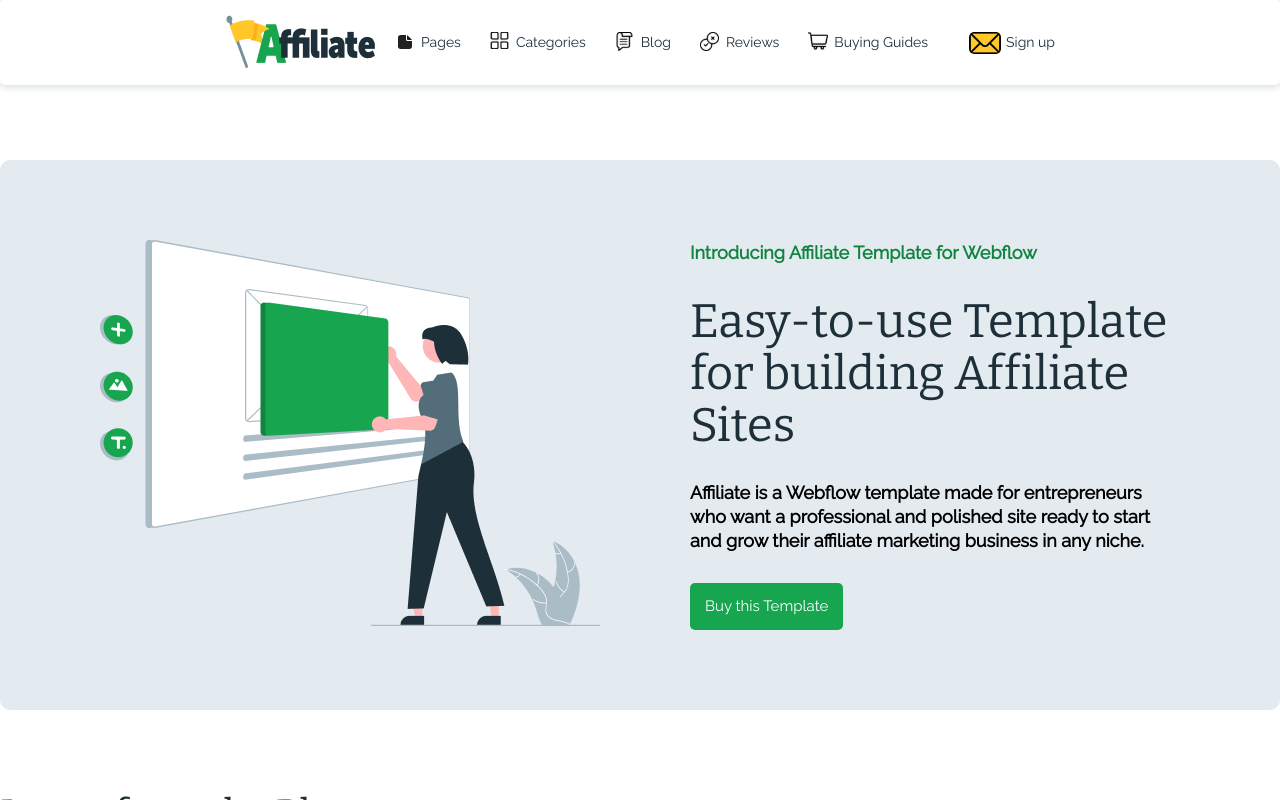
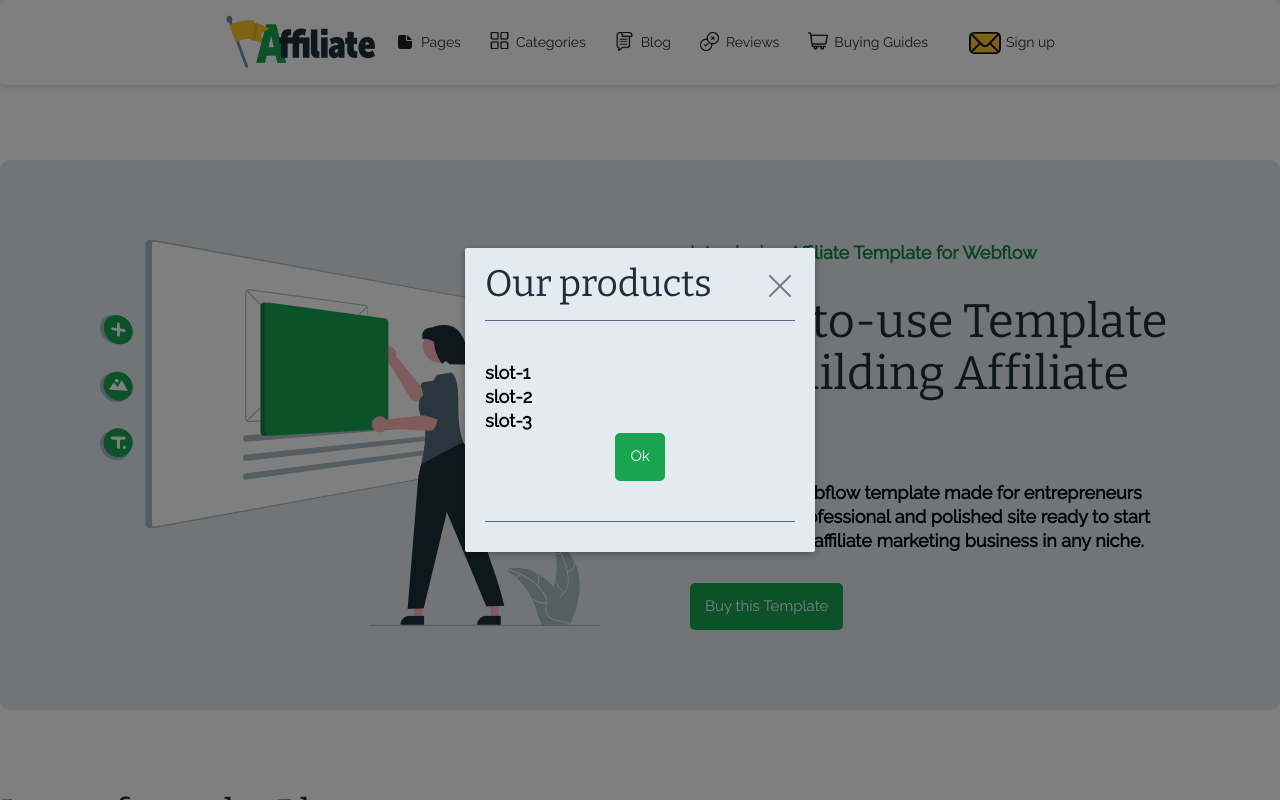
Before and after one commit to Evhenui/layout-vue_0, a Vue app: page / in a window 1280 px wide. Both pictures are taken after a click on the button "Buy this Template". Shown: the top 800 px of the page. Built offline with nearby package versions, Linux system fonts and the light colour scheme.

Commit message:
popup fix + popupBuy

```diff
--- /dev/null
+++ b/src/components/PopupMenu/PopupBuy.vue
@@ -0,0 +1,35 @@
+<template>
+  <PopupMenu>
+    <template v-slot:header>
+      <h1 class="title">Our products</h1>
+    </template>
+    <template v-slot:body>
+      <form action="">
+        <ul>
+          <li class="subtitle">slot-1</li>
+          <li class="subtitle">slot-2</li>
+          <li class="subtitle">slot-3</li>
+        </ul>
+        <footer class="footer-popup">
+          <button class="popup-btn-send btn">Ok</button>
+        </footer>
+      </form>
+    </template>
+  </PopupMenu>
+</template>
+
+<script>
+import PopupMenu from "./PopupMenu.vue";
+export default {
+  components: {
+    PopupMenu,
+  },
+};
+</script>
+
+<style lang="scss">
+.footer-popup {
+  display: flex;
+  justify-content: center;
+}
+</style>
--- a/src/components/PopupMenu/PopupMenu.vue
+++ b/src/components/PopupMenu/PopupMenu.vue
@@ -123,7 +123,7 @@ export default {
     & > input {
       border: 1px solid #b7b7c0;
       border-radius: 10px;
-      padding: 3px 0 3px 5px;
+      padding: 9px 0 9px 5px;
       &:focus,
       &:active,
       &:read-only,
--- a/src/components/componentsMain/EasyToUse.vue
+++ b/src/components/componentsMain/EasyToUse.vue
@@ -21,16 +21,30 @@
           professional and polished site ready to start and grow their affiliate
           marketing business in any niche.
         </p>
-        <button class="easy-to-use-section__btn-green-small btn">
+        <button
+          class="easy-to-use-section__btn-green-small btn"
+          @click="popupMenuBuyOpen"
+        >
           Buy this Template
         </button>
       </div>
     </div>
+    <Transition name="modal">
+      <PopupBuy v-if="popupMenu.activeBuy" @close="popupMenuBuyClose" />
+    </Transition>
   </section>
 </template>
 
 <script>
-export default {};
+import PopupBuy from "../PopupMenu/PopupBuy.vue";
+import PopupMenu from "../PopupMenu/PopupMenu.vue";
+import { mapGetters, mapMutations } from "vuex";
+
+export default {
+  components: { PopupBuy, PopupMenu },
+  computed: mapGetters(["headerMenuItems", "popupMenu"]),
+  methods: mapMutations(["popupMenuBuyOpen", "popupMenuBuyClose"]),
+};
 </script>
 
 <style lang="scss">
--- a/src/modules/mutations.js
+++ b/src/modules/mutations.js
@@ -5,4 +5,10 @@ export default {
   popupMenuClose(state) {
     state.popupMenu.active = false;
   },
+  popupMenuBuyOpen(state) {
+    state.popupMenu.activeBuy = true;
+  },
+  popupMenuBuyClose(state) {
+    state.popupMenu.activeBuy = false;
+  },
 };
--- a/src/modules/state.js
+++ b/src/modules/state.js
@@ -66,5 +66,5 @@ export default {
     { itemName: "Affiliate Disclosure" },
   ],
 
-  popupMenu: { active: false },
+  popupMenu: { active: false, activeBuy: false },
 };
```
